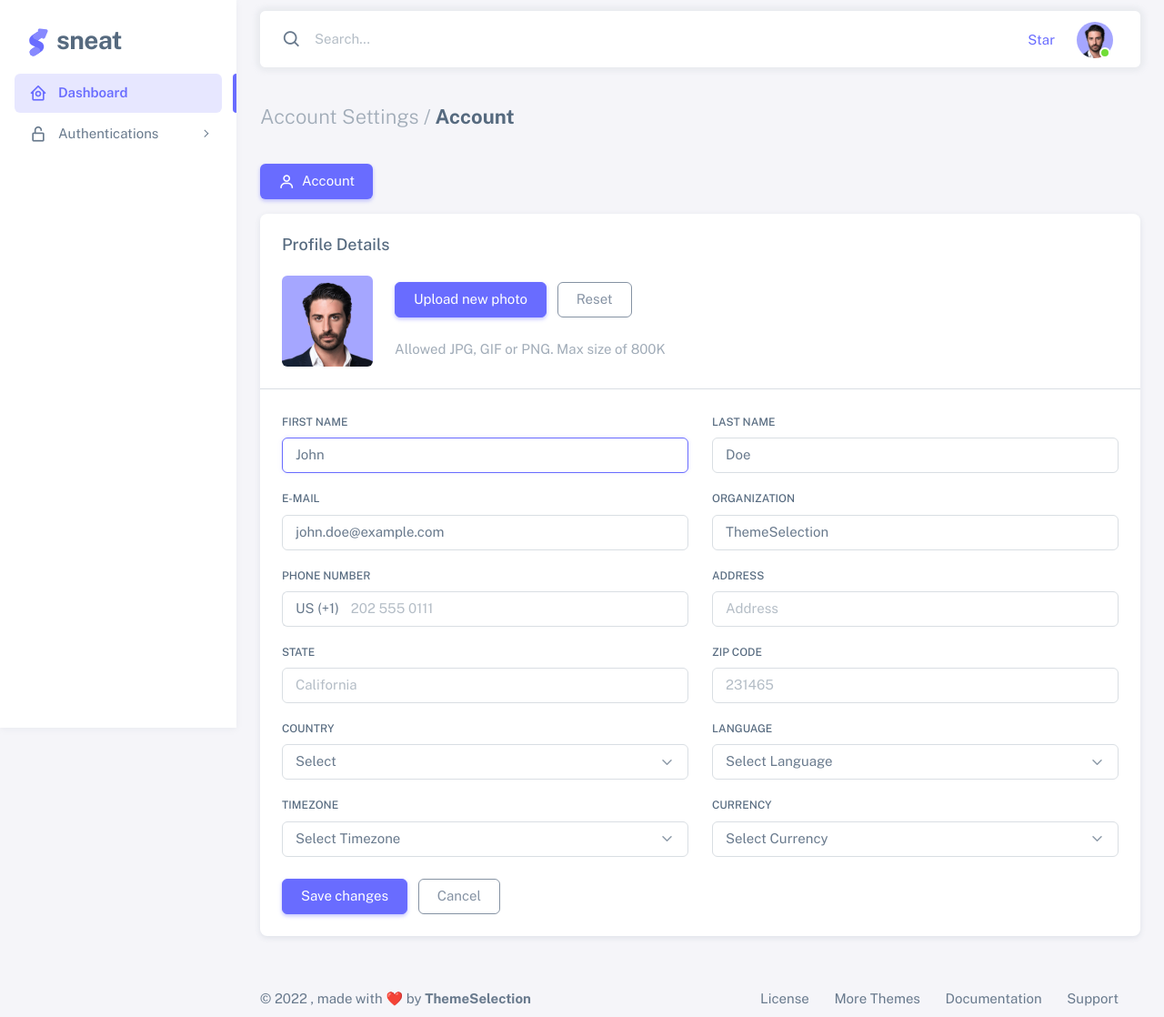
After one commit to armaanislam/sneat, a Django app: page /account-add/ in a window 1280 px wide. The commit adds this page. Shown: the whole page at 91% size. Run offline with Django 4.2, Linux system fonts and the light colour scheme; a user stored in the database is signed in; some libraries are stand-ins or nearby versions.

Commit message:
Added account tables and account add page

```diff
--- /dev/null
+++ b/base/templates/base/account-add.html
@@ -0,0 +1,214 @@
+{% extends 'main.html' %}
+{% load static %}
+{% block content %}
+    <!-- Content wrapper -->
+    <div class="content-wrapper">
+    <!-- Content -->
+
+    <div class="container-xxl flex-grow-1 container-p-y">
+        <h4 class="fw-bold py-3 mb-4"><span class="text-muted fw-light">Account Settings /</span> Account</h4>
+
+        <div class="row">
+            <div class="col-md-12">
+                <ul class="nav nav-pills flex-column flex-md-row mb-3">
+                    <li class="nav-item">
+                        <a class="nav-link active" href="javascript:void(0);"><i class="bx bx-user me-1"></i>
+                            Account</a>
+                    </li>
+                </ul>
+                <div class="card mb-4">
+                    <h5 class="card-header">Profile Details</h5>
+                    <!-- Account -->
+                    <div class="card-body">
+                        <div class="d-flex align-items-start align-items-sm-center gap-4">
+                            <img
+                                    src="../assets/img/avatars/1.png"
+                                    alt="user-avatar"
+                                    class="d-block rounded"
+                                    height="100"
+                                    width="100"
+                                    id="uploadedAvatar"
+                            />
+                            <div class="button-wrapper">
+                                <label for="upload" class="btn btn-primary me-2 mb-4" tabindex="0">
+                                    <span class="d-none d-sm-block">Upload new photo</span>
+                                    <i class="bx bx-upload d-block d-sm-none"></i>
+                                    <input
+                                            type="file"
+                                            id="upload"
+                                            class="account-file-input"
+                                            hidden
+                                            accept="image/png, image/jpeg"
+                                    />
+                                </label>
+                                <button type="button" class="btn btn-outline-secondary account-image-reset mb-4">
+                                    <i class="bx bx-reset d-block d-sm-none"></i>
+                                    <span class="d-none d-sm-block">Reset</span>
+                                </button>
+
+                                <p class="text-muted mb-0">Allowed JPG, GIF or PNG. Max size of 800K</p>
+                            </div>
+                        </div>
+                    </div>
+                    <hr class="my-0"/>
+                    <div class="card-body">
+                        <form id="formAccountSettings" method="POST" onsubmit="return false">
+                            <div class="row">
+                                <div class="mb-3 col-md-6">
+                                    <label for="firstName" class="form-label">First Name</label>
+                                    <input
+                                            class="form-control"
+                                            type="text"
+                                            id="firstName"
+                                            name="firstName"
+                                            value="John"
+                                            autofocus
+                                    />
+                                </div>
+                                <div class="mb-3 col-md-6">
+                                    <label for="lastName" class="form-label">Last Name</label>
+                                    <input class="form-control" type="text" name="lastName" id="lastName" value="Doe"/>
+                                </div>
+                                <div class="mb-3 col-md-6">
+                                    <label for="email" class="form-label">E-mail</label>
+                                    <input
+                                            class="form-control"
+                                            type="text"
+                                            id="email"
+                                            name="email"
+                                            value="john.doe@example.com"
+                                            placeholder="john.doe@example.com"
+                                    />
+                                </div>
+                                <div class="mb-3 col-md-6">
+                                    <label for="organization" class="form-label">Organization</label>
+                                    <input
+                                            type="text"
+                                            class="form-control"
+                                            id="organization"
+                                            name="organization"
+                                            value="ThemeSelection"
+                                    />
+                                </div>
+                                <div class="mb-3 col-md-6">
+                                    <label class="form-label" for="phoneNumber">Phone Number</label>
+                                    <div class="input-group input-group-merge">
+                                        <span class="input-group-text">US (+1)</span>
+                                        <input
+                                                type="text"
+                                                id="phoneNumber"
+                                                name="phoneNumber"
+                                                class="form-control"
+                                                placeholder="202 555 0111"
+                                        />
+                                    </div>
+                                </div>
+                                <div class="mb-3 col-md-6">
+                                    <label for="address" class="form-label">Address</label>
+                                    <input type="text" class="form-control" id="address" name="address"
+                                           placeholder="Address"/>
+                                </div>
+                                <div class="mb-3 col-md-6">
+                                    <label for="state" class="form-label">State</label>
+                                    <input class="form-control" type="text" id="state" name="state"
+                                           placeholder="California"/>
+                                </div>
+                                <div class="mb-3 col-md-6">
+                                    <label for="zipCode" class="form-label">Zip Code</label>
+                                    <input
+                                            type="text"
+                                            class="form-control"
+                                            id="zipCode"
+                                            name="zipCode"
+                                            placeholder="231465"
+                                            maxlength="6"
+                                    />
+                                </div>
+                                <div class="mb-3 col-md-6">
+                                    <label class="form-label" for="country">Country</label>
+                                    <select id="country" class="select2 form-select">
+                                        <option value="">Select</option>
+                                        <option value="Australia">Australia</option>
+                                        <option value="Bangladesh">Bangladesh</option>
+                                        <option value="Belarus">Belarus</option>
+                                        <option value="Brazil">Brazil</option>
+                                        <option value="Canada">Canada</option>
+                                        <option value="China">China</option>
+                                        <option value="France">France</option>
+                                        <option value="Germany">Germany</option>
+                                        <option value="India">India</option>
+                                        <option value="Indonesia">Indonesia</option>
+                                        <option value="Israel">Israel</option>
+                                        <option value="Italy">Italy</option>
+                                        <option value="Japan">Japan</option>
+                                        <option value="Korea">Korea, Republic of</option>
+                                        <option value="Mexico">Mexico</option>
+                                        <option value="Philippines">Philippines</option>
+                                        <option value="Russia">Russian Federation</option>
+                                        <option value="South Africa">South Africa</option>
+                                        <option value="Thailand">Thailand</option>
+                                        <option value="Turkey">Turkey</option>
+                                        <option value="Ukraine">Ukraine</option>
+                                        <option value="United Arab Emirates">United Arab Emirates</option>
+                                        <option value="United Kingdom">United Kingdom</option>
+                                        <option value="United States">United States</option>
+                                    </select>
+                                </div>
+                                <div class="mb-3 col-md-6">
+                                    <label for="language" class="form-label">Language</label>
+                                    <select id="language" class="select2 form-select">
+                                        <option value="">Select Language</option>
+                                        <option value="en">English</option>
+                                        <option value="fr">French</option>
+                                        <option value="de">German</option>
+                                        <option value="pt">Portuguese</option>
+                                    </select>
+                                </div>
+                                <div class="mb-3 col-md-6">
+                                    <label for="timeZones" class="form-label">Timezone</label>
+                                    <select id="timeZones" class="select2 form-select">
+                                        <option value="">Select Timezone</option>
+                                        <option value="-12">(GMT-12:00) International Date Line West</option>
+                                        <option value="-11">(GMT-11:00) Midway Island, Samoa</option>
+                                        <option value="-10">(GMT-10:00) Hawaii</option>
+                                        <option value="-9">(GMT-09:00) Alaska</option>
+                                        <option value="-8">(GMT-08:00) Pacific Time (US & Canada)</option>
+                                        <option value="-8">(GMT-08:00) Tijuana, Baja California</option>
+                                        <option value="-7">(GMT-07:00) Arizona</option>
+                                        <option value="-7">(GMT-07:00) Chihuahua, La Paz, Mazatlan</option>
+                                        <option value="-7">(GMT-07:00) Mountain Time (US & Canada)</option>
+                                        <option value="-6">(GMT-06:00) Central America</option>
+                                        <option value="-6">(GMT-06:00) Central Time (US & Canada)</option>
+                                        <option value="-6">(GMT-06:00) Guadalajara, Mexico City, Monterrey</option>
+                                        <option value="-6">(GMT-06:00) Saskatchewan</option>
+                                        <option value="-5">(GMT-05:00) Bogota, Lima, Quito, Rio Branco</option>
+                                        <option value="-5">(GMT-05:00) Eastern Time (US & Canada)</option>
+                                        <option value="-5">(GMT-05:00) Indiana (East)</option>
+                                        <option value="-4">(GMT-04:00) Atlantic Time (Canada)</option>
+                                        <option value="-4">(GMT-04:00) Caracas, La Paz</option>
+                                    </select>
+                                </div>
+                                <div class="mb-3 col-md-6">
+                                    <label for="currency" class="form-label">Currency</label>
+                                    <select id="currency" class="select2 form-select">
+                                        <option value="">Select Currency</option>
+                                        <option value="usd">USD</option>
+                                        <option value="euro">Euro</option>
+                                        <option value="pound">Pound</option>
+                                        <option value="bitcoin">Bitcoin</option>
+                                    </select>
+                                </div>
+                            </div>
+                            <div class="mt-2">
+                                <button type="submit" class="btn btn-primary me-2">Save changes</button>
+                                <button type="reset" class="btn btn-outline-secondary">Cancel</button>
+                            </div>
+                        </form>
+                    </div>
+                    <!-- /Account -->
+                </div>
+            </div>
+        </div>
+    </div>
+    <!-- / Content -->
+{% endblock %}
--- a/base/urls.py
+++ b/base/urls.py
@@ -2,9 +2,17 @@ from django.urls import path
 from . import views
 
 urlpatterns = [
+
+    #Index page
     path('index/', views.indexPage, name='index'),
+
+    #Register, Login, Logout, ForgotPassword
+    path('auth-register-basic/', views.registerPage, name='auth-register-basic'),
     path('', views.loginUser, name='auth-login-basic'),
     path('logout/', views.logoutUser, name='logout'),
-    path('auth-register-basic/', views.registerPage, name='auth-register-basic'),
     path('auth-forgot-password/', views.forgotPassword, name='auth-forgot-password'),
+
+    #Account, account-settings
+    path('account-tables/', views.accountTables, name='account-tables'),
+    path('account-add/', views.accountAdd, name='account-add'),
 ]
--- a/base/views.py
+++ b/base/views.py
@@ -11,11 +11,33 @@ from .forms import UserForm, MyUserCreationForm
 from .models import User
 
 
-@login_required(login_url='auth-login-basic')
-def indexPage(request):
+def registerPage(request):
     user = User.objects.all()
-    context = {'user': user}
-    return render(request, 'base/index.html', context)
+
+    if request.method == 'POST':
+        username = request.POST.get('username')
+        email = request.POST.get('email')
+
+        try:
+            validate_email(email)
+            password = request.POST.get('password')
+            user = User.objects.filter(Q(username=username) | Q(email=email))
+            if user.exists():
+                messages.warning(request, 'Username or email already exists')
+            else:
+                user = User.objects.create_user(username, email, password)
+                user.save()
+                messages.success(request, 'Account created successfully!')
+                login(request, user)
+                return redirect('index')
+
+        except ValidationError:
+            messages.warning(request, 'Enter a valid email')
+
+    else:
+        messages.error(request, '')
+    context = {}
+    return render(request, 'base/auth-register-basic.html', context)
 
 
 def loginUser(request):
@@ -50,37 +72,27 @@ def logoutUser(request):
     return redirect('auth-login-basic')
 
 
-def registerPage(request):
-    user = User.objects.all()
-
-    if request.method == 'POST':
-        username = request.POST.get('username')
-        email = request.POST.get('email')
-
-        try:
-            validate_email(email)
-            password = request.POST.get('password')
-            user = User.objects.filter(Q(username=username) | Q(email=email))
-            if user.exists():
-                messages.warning(request, 'Username or email already exists')
-            else:
-                user = User.objects.create_user(username, email, password)
-                user.save()
-                messages.success(request, 'Account created successfully!')
-                login(request, user)
-                return redirect('index')
-
-        except ValidationError:
-            messages.warning(request, 'Enter a valid email')
-
-    else:
-        messages.error(request, '')
-    context = {}
-    return render(request, 'base/auth-register-basic.html', context)
-
-
-
 def forgotPassword(request):
 
     context = {}
     return render(request, 'base/auth-forgot-password-basic.html', context)
+
+
+@login_required(login_url='auth-login-basic')
+def indexPage(request):
+    user = User.objects.all()
+    context = {'user': user}
+    return render(request, 'base/index.html', context)
+
+
+@login_required(login_url='auth-login-basic')
+def accountTables(request):
+
+    context = {}
+    return render(request, 'base/account-tables.html', context)
+
+
+@login_required(login_url='auth-login-basic')
+def accountAdd(request):
+    context = {}
+    return render(request, 'base/account-add.html', context)
--- a/sneat/settings.py
+++ b/sneat/settings.py
@@ -38,6 +38,8 @@ INSTALLED_APPS = [
     'django.contrib.messages',
     'django.contrib.staticfiles',
     'base',
+    'django_countries',
+    'languages',
 ]
 
 AUTH_USER_MODEL = 'base.User'
--- a/templates/main.html
+++ b/templates/main.html
@@ -143,7 +143,7 @@
                     </a>
                     <ul class="menu-sub">
                         <li class="menu-item">
-                            <a href="base/pages-account-settings-account.html" class="menu-link">
+                            <a href="{% url 'account-tables' %}" class="menu-link">
                                 <div data-i18n="Account">Account</div>
                             </a>
                         </li>
@@ -324,16 +324,16 @@
 <!-- Overlay -->
 <div class="layout-overlay layout-menu-toggle"></div>
 </div>
-<!-- / Layout wrapper -->
-
-<div class="buy-now">
-    <a
-            href="https://themeselection.com/products/sneat-bootstrap-html-admin-template/"
-            target="_blank"
-            class="btn btn-danger btn-buy-now"
-    >Upgrade to Pro</a
-    >
-</div>
+{#<!-- / Layout wrapper -->#}
+{##}
+{#<div class="buy-now">#}
+{#    <a#}
+{#            href="https://themeselection.com/products/sneat-bootstrap-html-admin-template/"#}
+{#            target="_blank"#}
+{#            class="btn btn-danger btn-buy-now"#}
+{#    >Upgrade to Pro</a#}
+{#    >#}
+{#</div>#}
 
 <!-- Core JS -->
 <!-- build:js assets/vendor/js/core.js -->
```
Also changed, not shown: base/models.py (+22 -3 lines), base/templates/base/account-tables.html (added, +73 -0 lines), base/migrations/0002_user_address_user_country_user_language_and_more.py (added), base/migrations/0003_alter_user_first_name_alter_user_last_name_and_more.py (added), base/migrations/0004_remove_user_language.py (added), base/migrations/0005_user_language_alter_user_first_name_and_more.py (added), base/migrations/0006_user_picture.py (added), base/migrations/0007_rename_picture_user_profile_picture.py (added), db.sqlite3.
